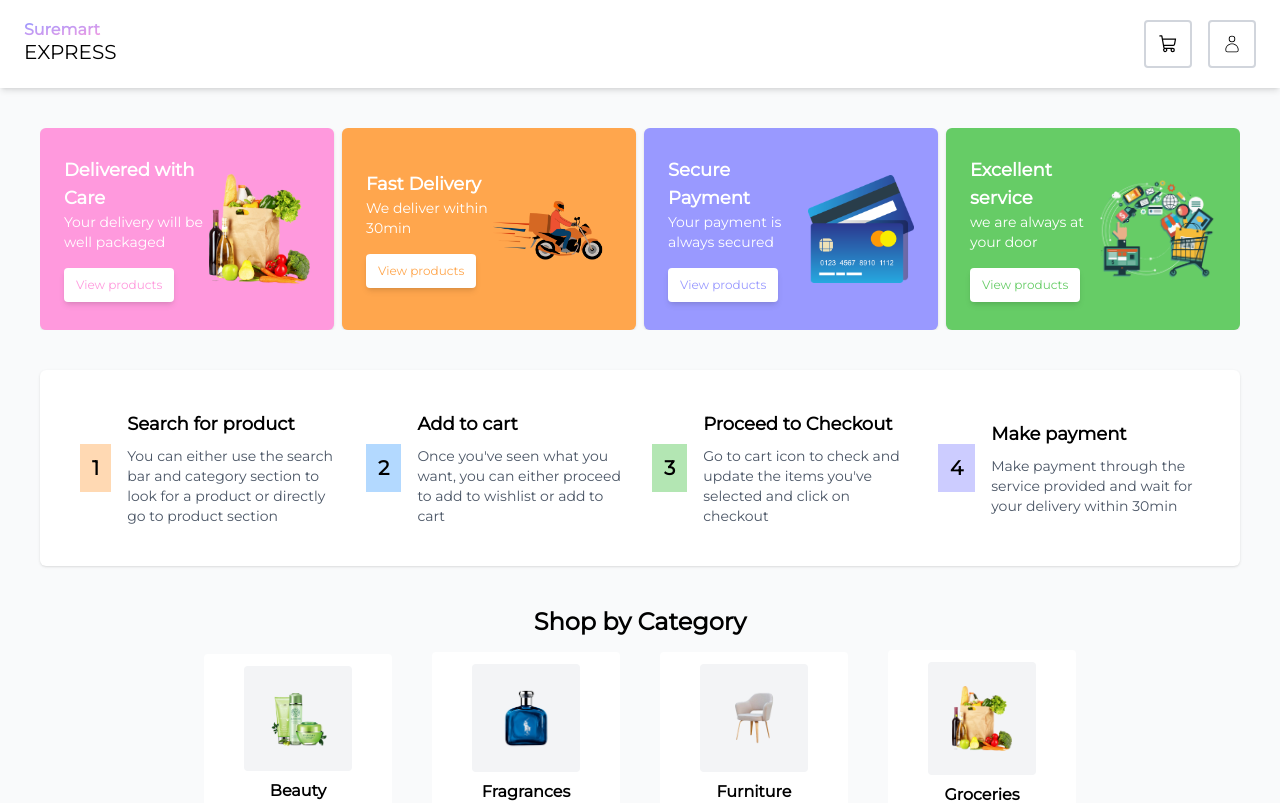
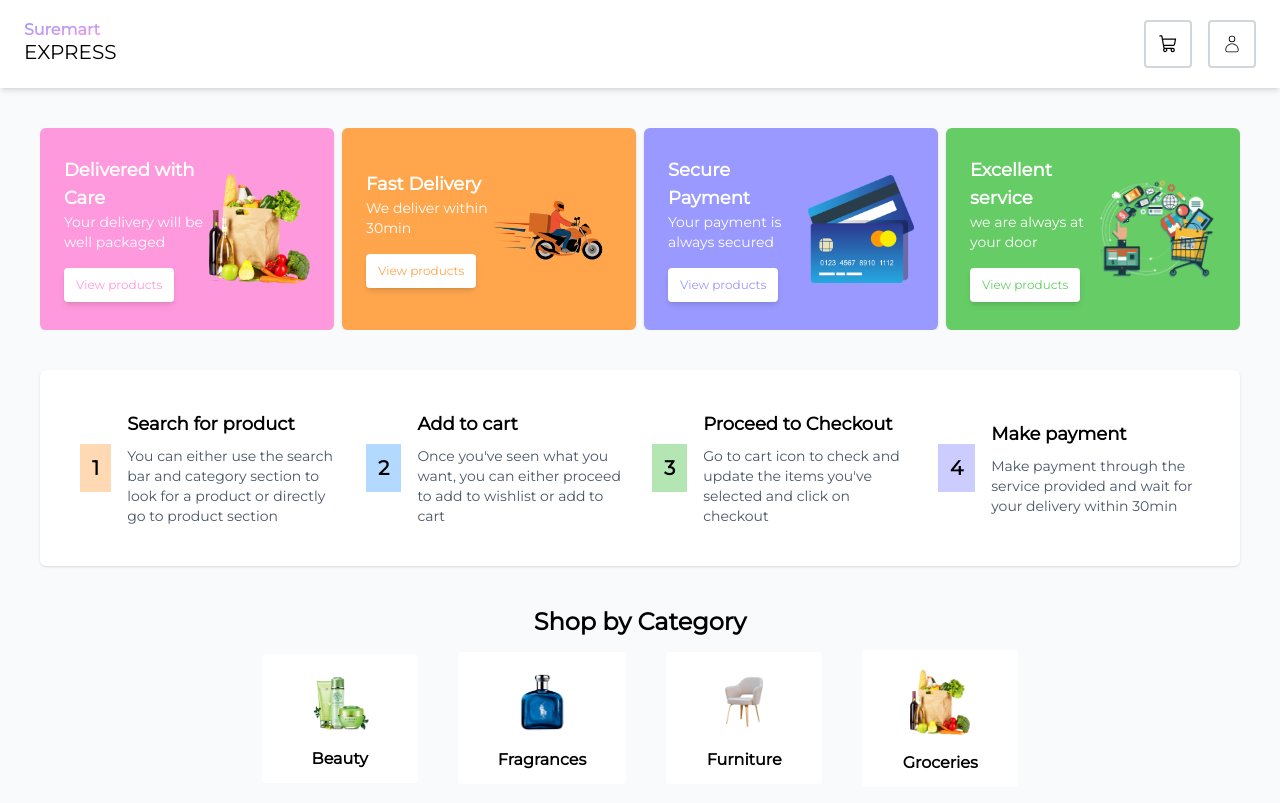
Before and after one commit to Jhakejhosh/suremart, a React (Vite) app: page / in a window 1280 px wide. Shown: the top 803 px of the page. Built offline with nearby package versions, Linux system fonts and the light colour scheme; no server answers.

Commit message:
revamped some components

```diff
--- a/src/components/category/CategoryList.tsx
+++ b/src/components/category/CategoryList.tsx
@@ -17,7 +17,7 @@ const CategoryList = () => {
                             <div key={id} className="bg-white md:mr-8 last:mr-0
                             py-4 px-2 rounded-sm cursor-pointer hover:transition-transform
                             md:py-3 md:px-10 mr-2">
-                                <figure className="flex justify-center items-center bg-gray-100 rounded-sm p-6">
+                                <figure className="flex justify-center items-center p-2 w-full">
                                     <img src={img} alt={title} width={60}/>
                                 </figure>
                                 <p className="text-center font-semibold font text-[16px] pt-2">{title}</p>
--- a/src/components/product/ProductById.tsx
+++ b/src/components/product/ProductById.tsx
@@ -123,7 +123,7 @@ const ProductById = () => {
                 <div className="">
                     <strong>Reviews</strong>
                     <p className="text-sm pt-4 text-gray-500
-                    cursor-pointer hover:text-banner-blue" onClick={() => setShowReview(true)}><i>Click to see reviews</i></p>
+                    cursor-pointer hover:text-banner-blue" onClick={() => setShowReview(true)}><i>Click here to see reviews</i></p>
                     {showReview && <div className="bg-dark-transparent fixed z-50
                     w-full h-screen top-0 left-0 flex justify-center items-center"><div className="bg-white
                     lg:w-[30%] md:w-[70%] rounded-md shadow-md w-full fixed md:relative top-[10%] h-screen md:h-auto
```
